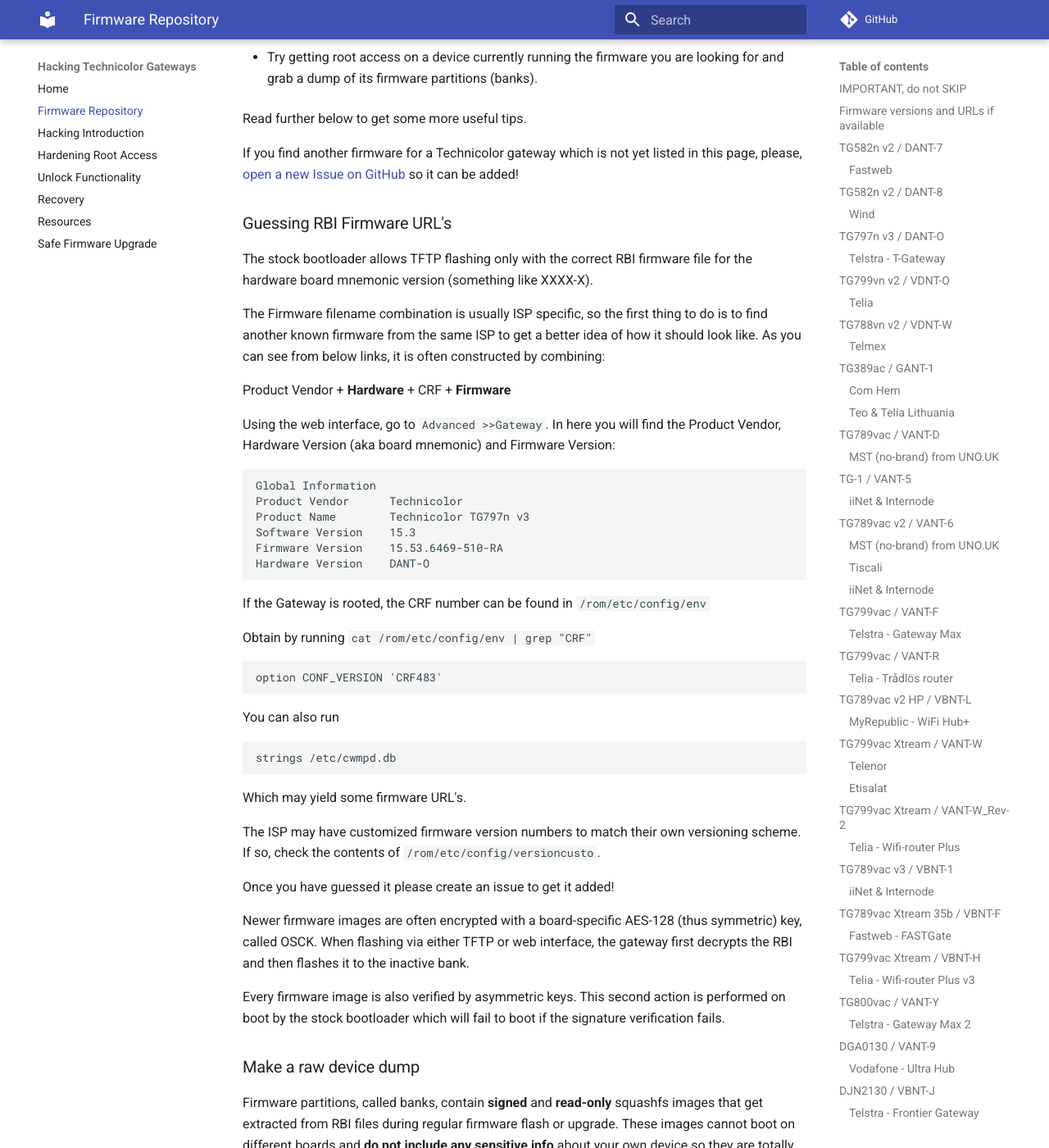
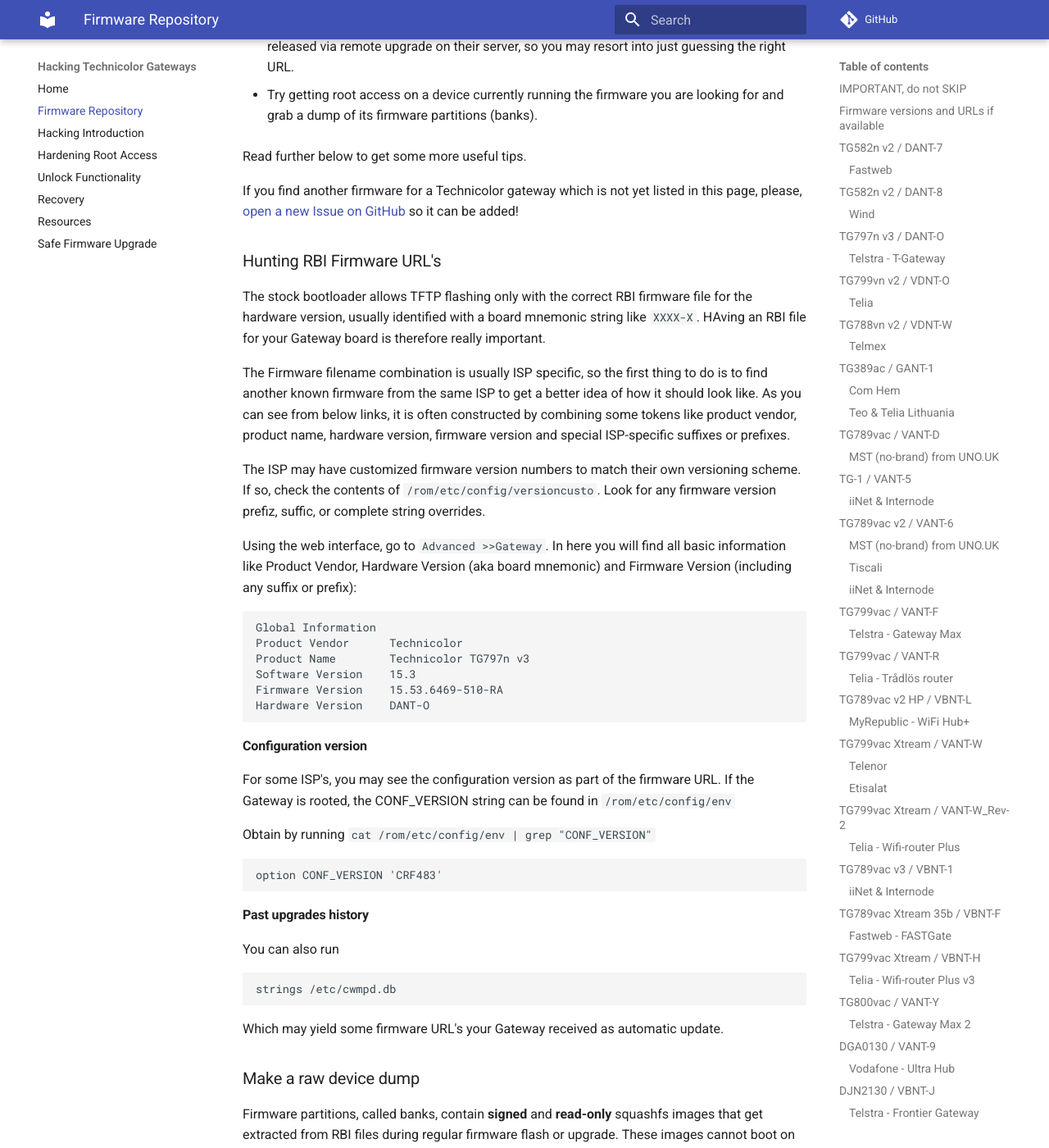
Before and after one commit to hack-technicolor/hack-technicolor, an MkDocs documentation site: the page built from docs/Repository.md, in a window 1280 px wide and 1400 px high, scrolled down 18567 px. Shown: the whole window at 82% size. Built offline with MkDocs 1.6.1 and Material for MkDocs 9.7.7, drawn with Linux system fonts in a browser that asks for light colours; comment, search, counter and statistics services are not loaded; some of the changed text lies outside the part shown.

````diff
--- a/docs/Repository.md
+++ b/docs/Repository.md
@@ -488,15 +489,15 @@
 
 If you find another firmware for a Technicolor gateway which is not yet listed in this page, please, [open a new Issue on GitHub](https://github.com/kevdagoat/hack-technicolor/issues/new?assignees=&labels=Add+FW+Request&template=add-firmware.md&title=Add+_VERSION_+for+_BOARD_) so it can be added!
 
-### Guessing RBI Firmware URL's
+### Hunting RBI Firmware URL's
 
-The stock bootloader allows TFTP flashing only with the correct RBI firmware file for the hardware board mnemonic version (something like XXXX-X).
+The stock bootloader allows TFTP flashing only with the correct RBI firmware file for the hardware version, usually identified with a board mnemonic string like `XXXX-X`. HAving an RBI file for your Gateway board is therefore really important.
 
-The Firmware filename combination is usually ISP specific, so the first thing to do is to find another known firmware from the same ISP to get a better idea of how it should look like. As you can see from below links, it is often constructed by combining:
+The Firmware filename combination is usually ISP specific, so the first thing to do is to find another known firmware from the same ISP to get a better idea of how it should look like. As you can see from below links, it is often constructed by combining some tokens like product vendor, product name, hardware version, firmware version and special ISP-specific suffixes or prefixes.
 
-Product Vendor + **Hardware** + CRF + **Firmware**
+The ISP may have customized firmware version numbers to match their own versioning scheme. If so, check the contents of `/rom/etc/config/versioncusto`. Look for any firmware version prefiz, suffic, or complete string overrides.
 
-Using the web interface, go to `Advanced >>Gateway`. In here you will find the Product Vendor, Hardware Version (aka board mnemonic) and Firmware Version:
+Using the web interface, go to `Advanced >>Gateway`. In here you will find all basic information like Product Vendor, Hardware Version (aka board mnemonic) and Firmware Version (including any suffix or prefix):
 
 ```bash
 Global Information
@@ -507,13 +508,17 @@
 Hardware Version    DANT-O
 ```
 
-If the Gateway is rooted, the CRF number can be found in `/rom/etc/config/env`
+#### Configuration version
 
-Obtain by running `cat /rom/etc/config/env | grep "CRF"`
+For some ISP's, you may see the configuration version as part of the firmware URL. If the Gateway is rooted, the CONF_VERSION string can be found in `/rom/etc/config/env`
+
+Obtain by running `cat /rom/etc/config/env | grep "CONF_VERSION"`
 
 ```bash
 option CONF_VERSION 'CRF483'
 ```
+
+#### Past upgrades history
 
 You can also run
 
@@ -521,15 +526,7 @@
 strings /etc/cwmpd.db
 ```
 
-Which may yield some firmware URL's.
-
-The ISP may have customized firmware version numbers to match their own versioning scheme. If so, check the contents of `/rom/etc/config/versioncusto`.
-
-Once you have guessed it please create an issue to get it added!
-
-Newer firmware images are often encrypted with a board-specific AES-128 (thus symmetric) key, called OSCK. When flashing via either TFTP or web interface, the gateway first decrypts the RBI and then flashes it to the inactive bank.
-
-Every firmware image is also verified by asymmetric keys. This second action is performed on boot by the stock bootloader which will fail to boot if the signature verification fails.
+Which may yield some firmware URL's your Gateway received as automatic update.
 
 ### Make a raw device dump
 
````
Also changed, not shown: other parts of docs/Repository.md (+1 -0 lines), 1 other file.
